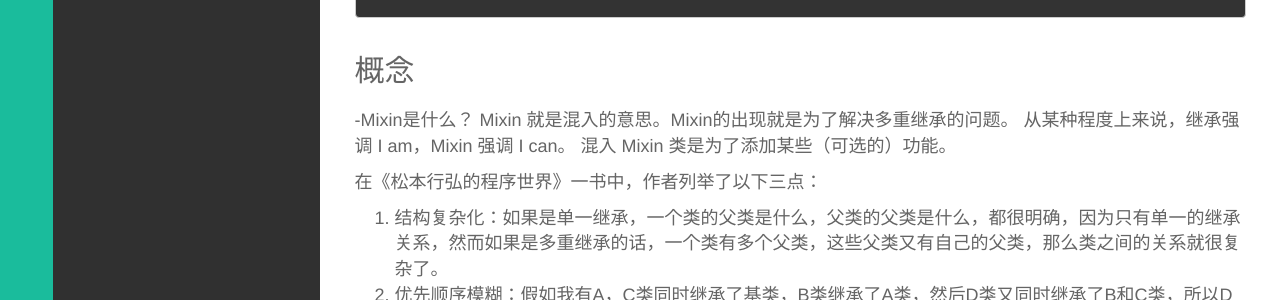
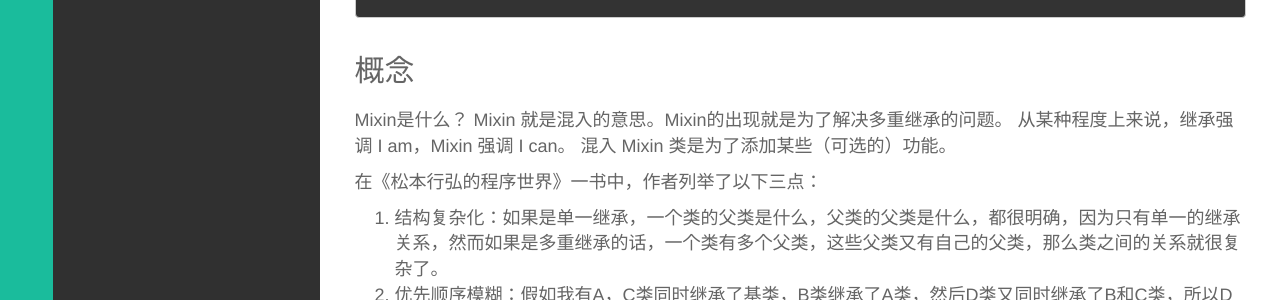
Before and after one commit to kyoyo/kyoyo.github.io, a Jekyll site: the page built from _posts/技術/2017-10-10-Python.md, in a window 1280 px wide. Shown: the part 904-1204 px from the top of the page. Built offline with Jekyll 4.4.1, drawn with Linux system fonts in a browser that asks for light colours; Markdown is read by kramdown in place of the engine named in the settings.

````diff
--- a/_posts/技術/2017-10-10-Python.md
+++ b/_posts/技術/2017-10-10-Python.md
@@ -48,7 +48,7 @@ WORKON_HOME=C:\envs
 ```
 
 ## 概念
--Mixin是什么？
+Mixin是什么？
 Mixin 就是混入的意思。Mixin的出现就是为了解决多重继承的问题。
 从某种程度上来说，继承强调 I am，Mixin 强调 I can。
 混入 Mixin 类是为了添加某些（可选的）功能。
````
